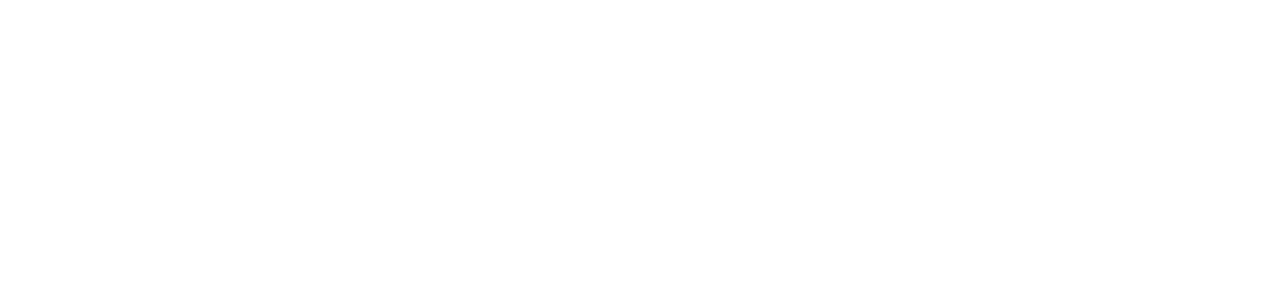
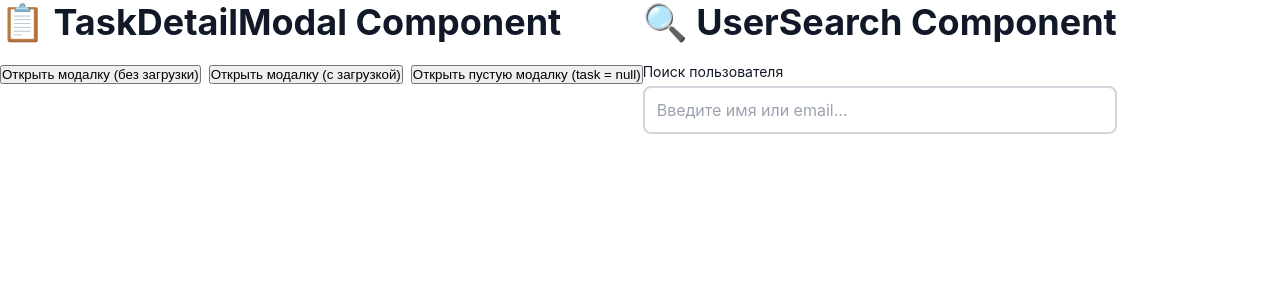
Before and after one commit to kEzorka/project-calendar-web, a React (Vite) app: page /test in a window 1280 px wide. Before the commit this address had no page. Shown: the top 300 px of the page. Built offline with nearby package versions, Linux system fonts and the light colour scheme.

Commit message:
Add test page to be viewed

```diff
--- a/src/App.tsx
+++ b/src/App.tsx
@@ -3,6 +3,7 @@
 // Создам позже
 import RegisterPage from './pages/RegisterPage';
 import LoginPage from './pages/LoginPage';
+import TestPage from './pages/TestPage';
 // import ProjectsPage from './pages/ProjectsPage';
 // import ProjectDetailPage from './pages/ProjectDetailPage';
 
@@ -12,6 +13,7 @@
       <Routes>
         <Route path="/register" element={<RegisterPage />} />
         <Route path="/login" element={<LoginPage />} />
+        <Route path="/test" element={<TestPage />} />
         {/* Временно редирект на login */}
         <Route path="/" element={<Navigate to="/login" replace />} />
         {/* Добавлю позже:
--- a/src/pages/TestPage.tsx
+++ b/src/pages/TestPage.tsx
@@ -1,10 +1,12 @@
 import React, { useState } from 'react';
 import { TaskDetailModal } from '../components/TaskDetailModal';
-import type { Task } from '../types';
+import { UserSearch } from '../components/UserSearch';
+import type { Task, User } from '../types';
 
 export const TestPage: React.FC = () => {
     const [open, setOpen] = useState(false);
     const [loading, setLoading] = useState(false);
+    const [selectedUser, setSelectedUser] = useState<User | null>(null);
 
     const mockTask: Task = {
         id: "123",
@@ -26,26 +28,27 @@
     };
 
     return (
-        <div className="p-10 flex flex-col gap-4">
-
-            <h1 className="text-2xl font-semibold mb-4">Test TaskDetailModal</h1>
+        <div className="p-10 flex flex-col gap-8">
+            {/* === TaskDetailModal === */}
+            <section>
+                <h1 className="text-2xl font-semibold mb-4">📋 TaskDetailModal Component</h1>
 
                 <button
-                className="px-4 py-2 bg-blue-600 text-white rounded"
+                    className="px-4 py-2 bg-blue-600 text-white rounded hover:bg-blue-700"
                     onClick={() => setOpen(true)}
                 >
                     Открыть модалку (без загрузки)
                 </button>
 
                 <button
-                className="px-4 py-2 bg-green-600 text-white rounded"
+                    className="px-4 py-2 bg-green-600 text-white rounded hover:bg-green-700 ml-2"
                     onClick={openWithLoading}
                 >
-                Открыть модалку (loading = true)
+                    Открыть модалку (с загрузкой)
                 </button>
 
                 <button
-                className="px-4 py-2 bg-gray-600 text-white rounded"
+                    className="px-4 py-2 bg-gray-600 text-white rounded hover:bg-gray-700 ml-2"
                     onClick={() => {
                         setOpen(true);
                         setLoading(false);
@@ -62,6 +65,32 @@
                     onEdit={(id) => alert("Редактировать задачу с id: " + id)}
                     onDelete={(id) => alert("Удалить задачу с id: " + id)}
                 />
+            </section>
+
+            {/* === UserSearch === */}
+            <section className="border-t pt-8">
+                <h1 className="text-2xl font-semibold mb-4">🔍 UserSearch Component</h1>
+
+                <div className="max-w-sm">
+                    <UserSearch
+                        onSelect={(user) => {
+                            setSelectedUser(user);
+                            alert(`Выбран пользователь: ${user.full_name}`);
+                        }}
+                        excludeIds={[]} // можете добавить id для исключения
+                    />
+                </div>
+
+                {selectedUser && (
+                    <div className="mt-6 p-4 bg-blue-50 rounded border border-blue-200">
+                        <h3 className="font-semibold mb-2">✅ Выбранный пользователь:</h3>
+                        <p><strong>Имя:</strong> {selectedUser.full_name}</p>
+                        <p><strong>Email:</strong> {selectedUser.email}</p>
+                        <p><strong>Username:</strong> {selectedUser.username}</p>
+                        <p><strong>Часовой пояс:</strong> {selectedUser.timezone}</p>
+                    </div>
+                )}
+            </section>
         </div>
     );
 };
```
Lines whose indentation alone changed are shown as unchanged.
